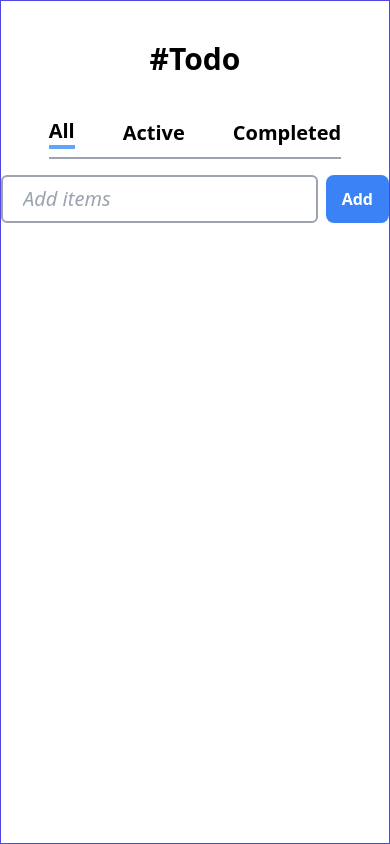
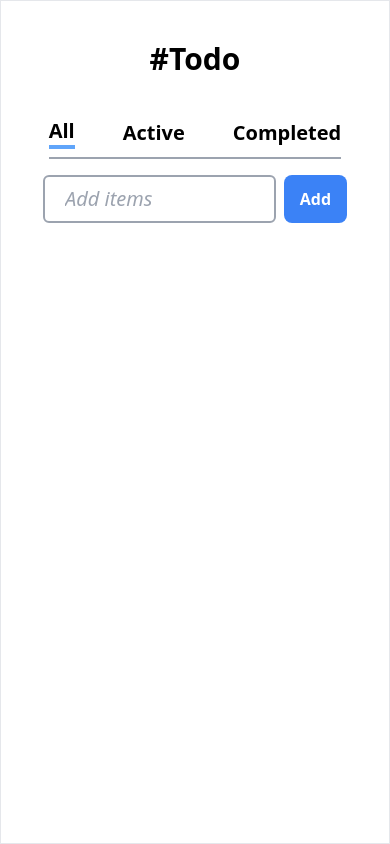
Before and after one commit to anil843324/advanceTodo, a React (Create React App) app: page / in a window 390 px wide. Built offline with nearby package versions, Linux system fonts and the light colour scheme.

Commit message:
tittle bug fixed

```diff
--- a/src/pages/Home.jsx
+++ b/src/pages/Home.jsx
@@ -136,7 +136,7 @@ const Home = () => {
   }, [allData]);
 
   return (
-    <div className="  h-screen  border border-indigo-600    ">
+    <div className="  h-screen  border    ">
       <div>
         <h1 className="text-3xl text-center font-[600] mb-10  mt-10">#Todo</h1>
 
@@ -169,9 +169,9 @@ const Home = () => {
 
           </div>
 
-          <div className="  gap-2  md:w-[50%]  flex md:justify-evenly  ">
+          <div className="   gap-2  md:w-[50%]  flex md:justify-evenly  justify-center  ">
             <input
-              className=" w-[90%] placeholder:italic text-xl pl-5 py-2 rounded-md border-2 border-gray-400 outline-none "
+              className=" w-[60%]  md:w-[90%]  placeholder:italic text-xl pl-5 py-2 rounded-md border-2 border-gray-400 outline-none "
               type="text"
               placeholder="Add items"
               value={input}
@@ -190,10 +190,10 @@ const Home = () => {
             </button>
           </div>
 
-          <div className="  w-full  pl-12 md:pl-0 md:pr-0 pr-12 md:w-[50%]  boder-2 border-red-200  ">
+          <div className=" w-[100%]  pl-12 md:pl-0 md:pr-0 pr-12 md:w-[50%]  boder-2 border-red-200  ">
             {showData.map((ele) => (
-              <div className=" flex justify-between " key={ele.id}>
-                <div className="flex gap-2 mb-5">
+              <div className=" flex justify-between  " key={ele.id}>
+                <div className="flex  gap-2 mb-5">
                   <input
                     type="checkbox"
                     value={ele.items}
```
